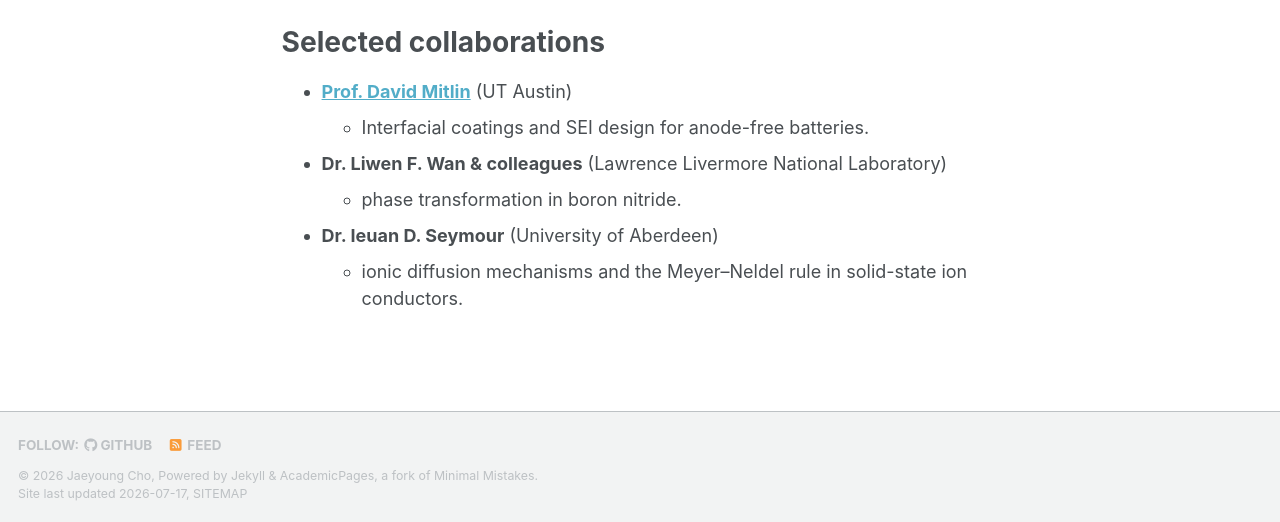
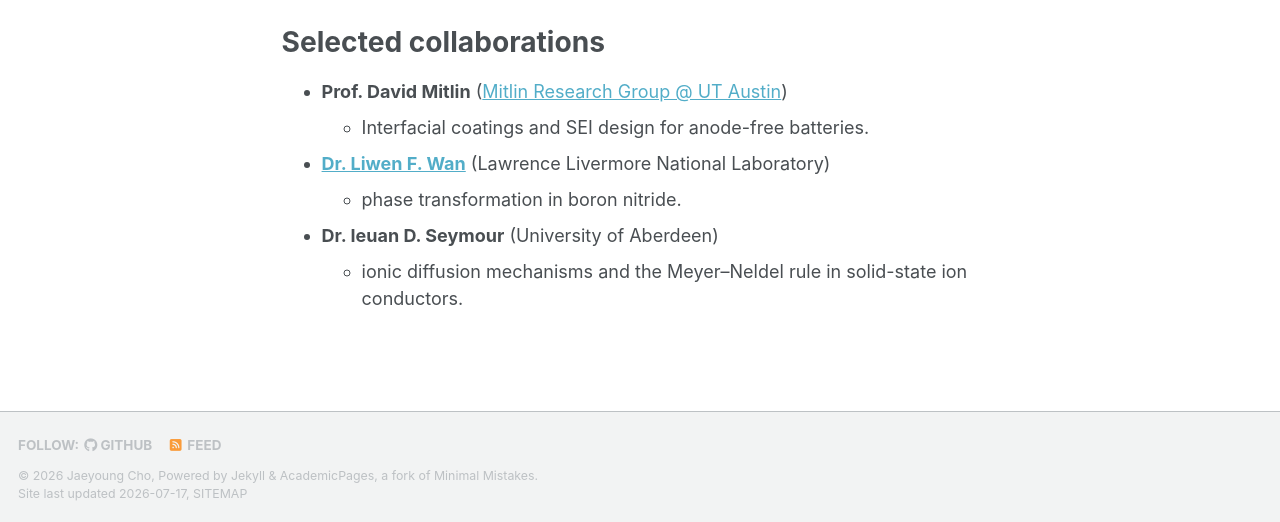
Before and after one commit to jycho5758/jycho5758.github.io, a Jekyll site: the page built from _pages/research.md, in a window 1280 px wide and 1134 px high, cut to the strip 612-1134 px from the top of the window. Built offline with Jekyll 4.4.1, drawn with Linux system fonts in a browser that asks for light colours; some web fonts are replaced; a script bundle is joined from its source files by our own code; library files that are not in the unit come from our copies.

Commit message:
Update research.md

```diff
--- a/_pages/research.md
+++ b/_pages/research.md
@@ -30,9 +30,9 @@ My research uses computational chemistry to understand the thermodynamic and kin
 
 Selected collaborations
 ======
-- **[Prof. David Mitlin](https://sites.google.com/view/mitlin-group/home?authuser=0)** (UT Austin)
+- **Prof. David Mitlin** ([Mitlin Research Group @ UT Austin](https://sites.google.com/view/mitlin-group/home?authuser=0))
   * Interfacial coatings and SEI design for anode-free batteries.
-- **Dr. Liwen F. Wan & colleagues** (Lawrence Livermore National Laboratory)
+- **[Dr. Liwen F. Wan](https://qsg.llnl.gov)** (Lawrence Livermore National Laboratory)
   * phase transformation in boron nitride.
 - **Dr. Ieuan D. Seymour** (University of Aberdeen)
   * ionic diffusion mechanisms and the Meyer–Neldel rule in solid-state ion conductors.
```
